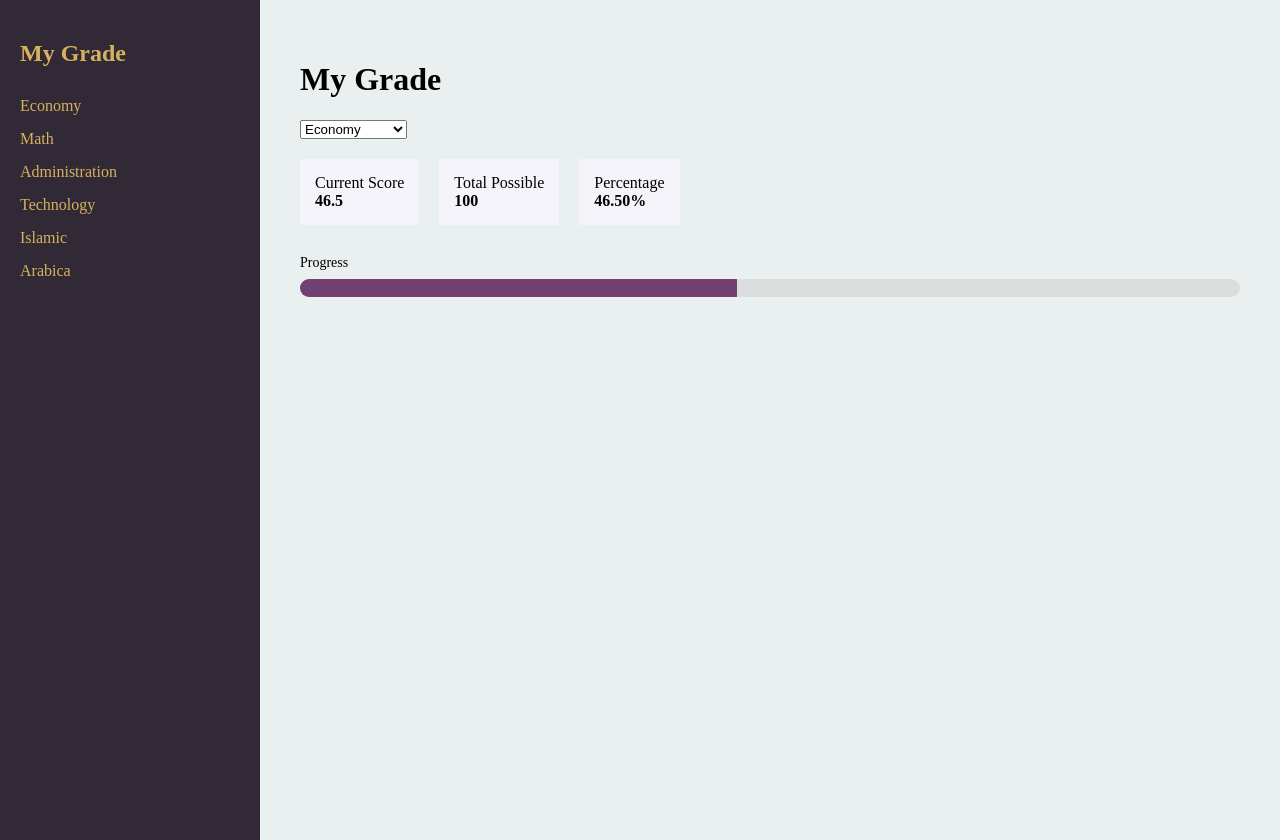
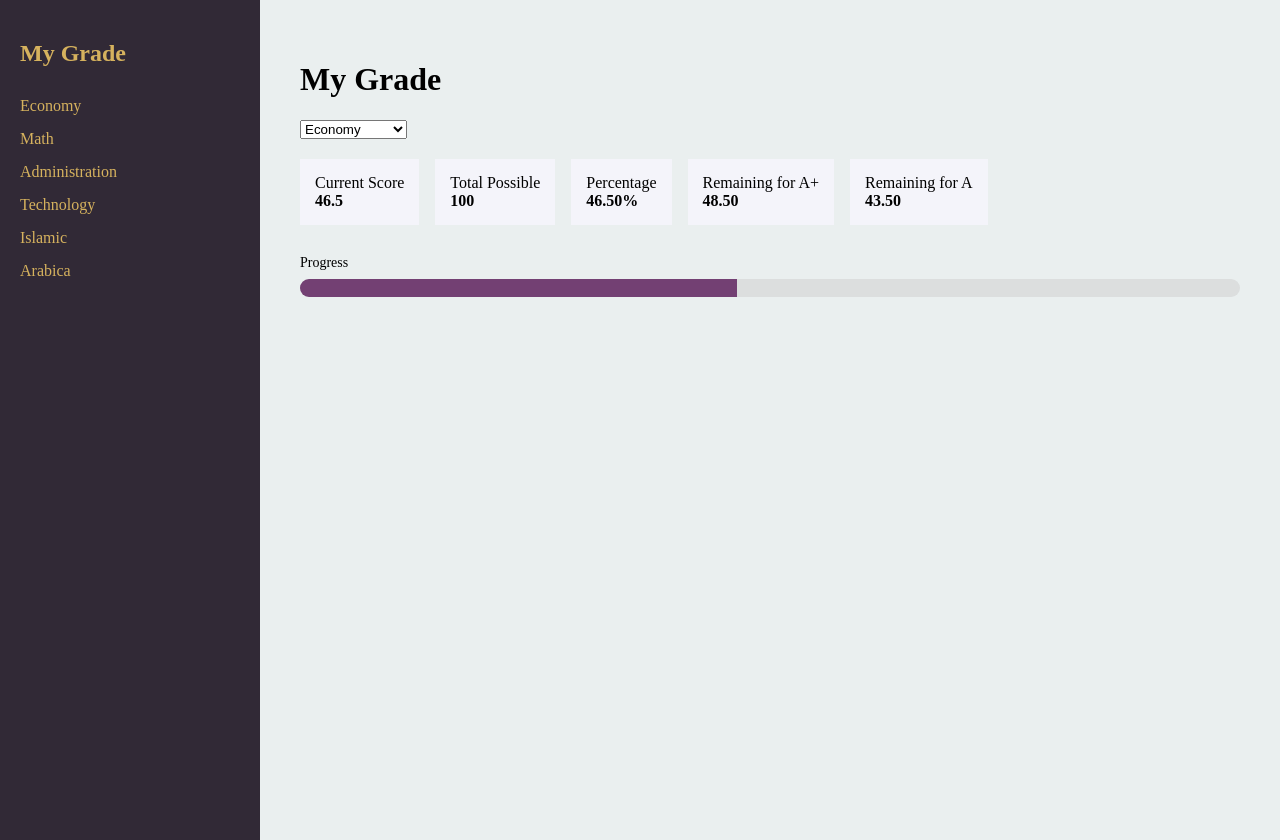
Before and after one commit to L-26-25L/l, a Next.js app: page / in a window 1280 px wide. Built offline with nearby package versions, Linux system fonts and the light colour scheme.

Commit message:
Enhance metrics display with additional info boxes
Added new metrics display including remaining scores for A and A+.

```diff
--- a/app/page.jsx
+++ b/app/page.jsx
@@ -52,11 +52,21 @@ export default function Home() {
               </select>
             </div>
 
+            {/* المقاييس */}
 {metrics && (
-              <div style={{ display: "flex", gap: 20 }}>
+  <div
+    style={{
+      display: "flex",
+      gap: 16,
+      marginTop: 20,
+      flexWrap: "wrap"
+    }}
+  >
     <InfoBox label="Current Score" value={metrics.totalObtained} />
     <InfoBox label="Total Possible" value={metrics.totalPossible} />
     <InfoBox label="Percentage" value={metrics.percentage + "%"} />
+    <InfoBox label="Remaining for A+" value={metrics.remainingForAPlus} />
+    <InfoBox label="Remaining for A" value={metrics.remainingForA} />
   </div>
 )}
              {metrics && (
```
Lines whose indentation alone changed are shown as unchanged.
